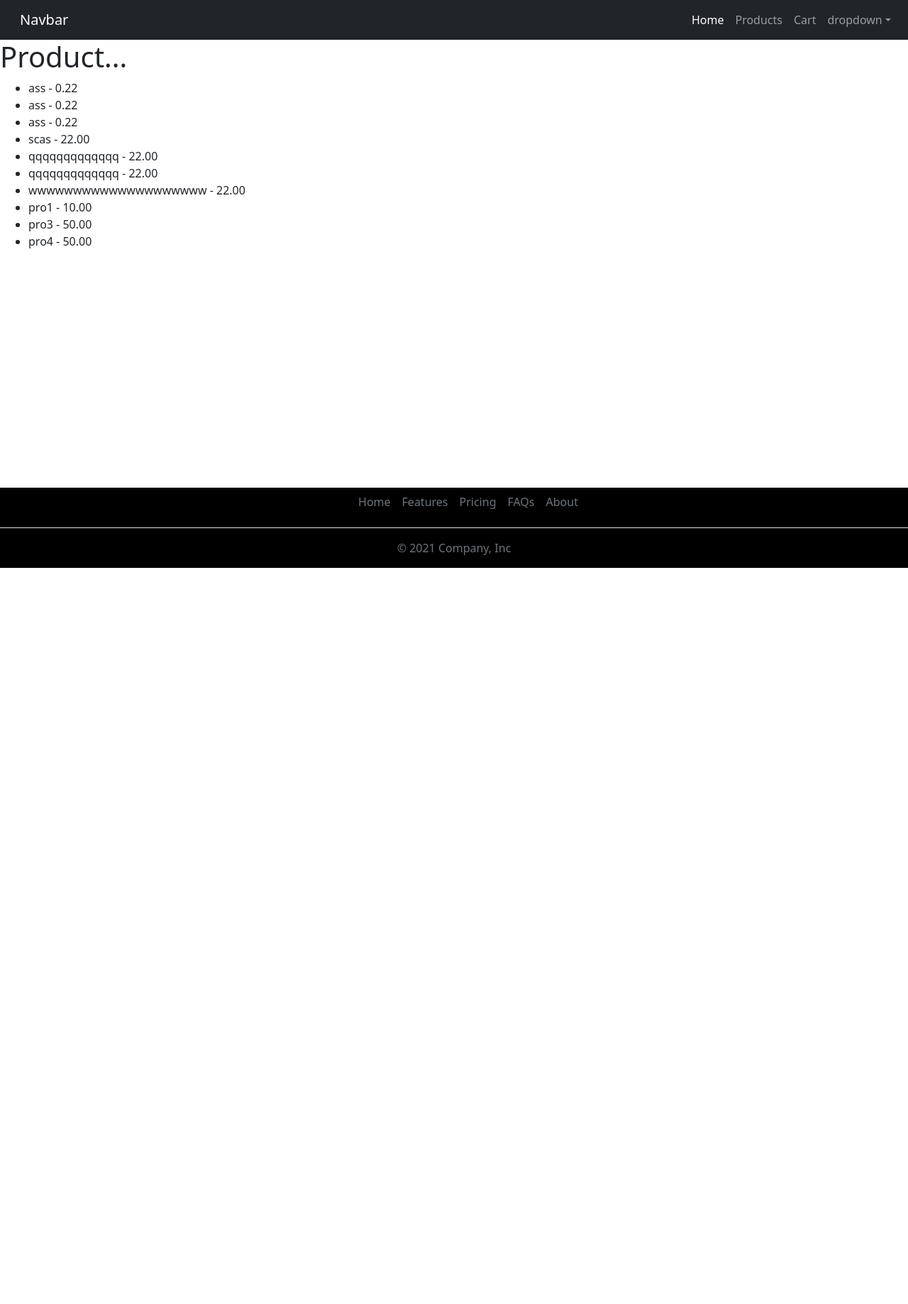
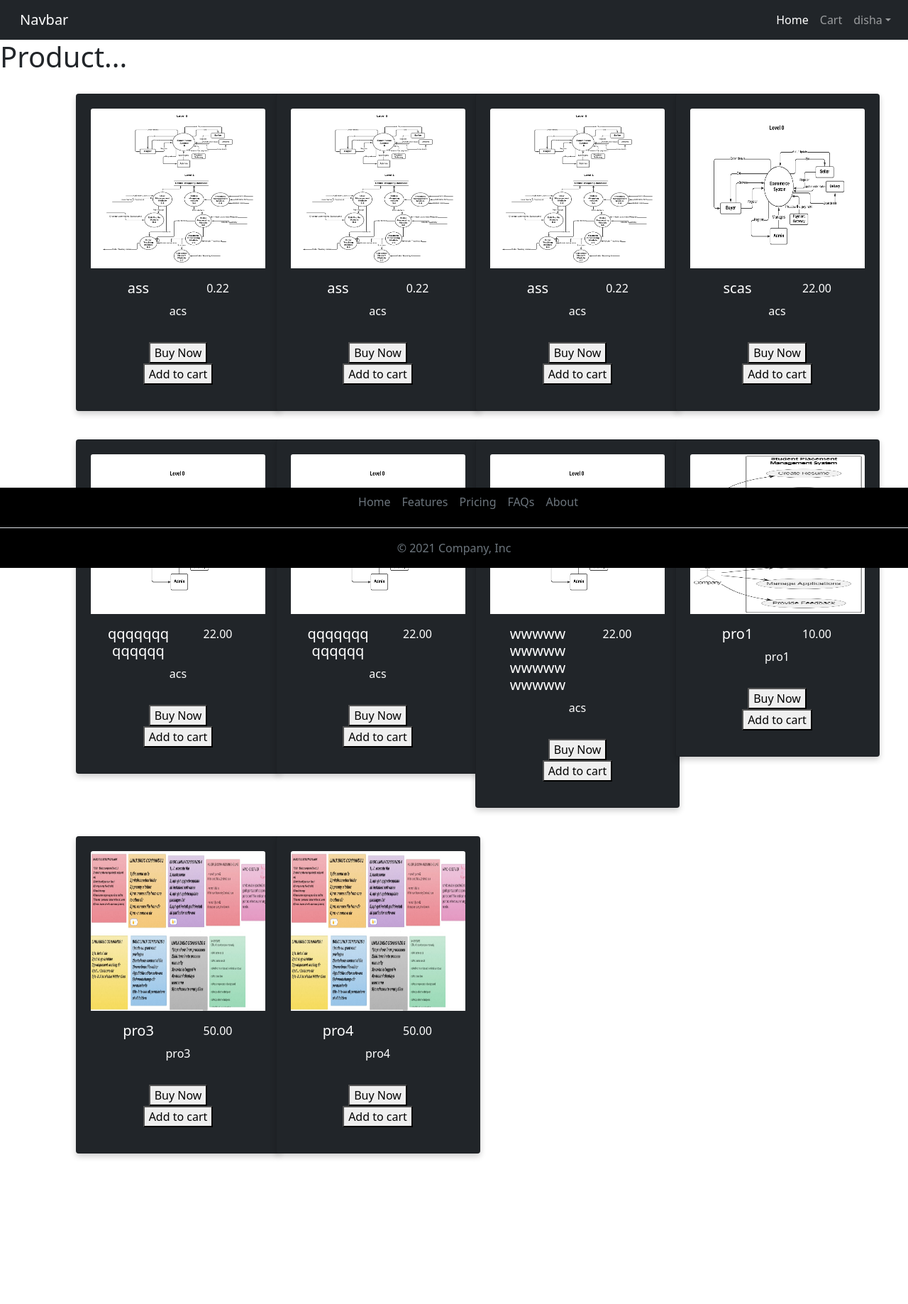
Before and after one commit to Dishatimbadiya/Ecommerce_website, a Django app: page /product in a window 1280 px wide. Shown: the whole page at 71% size. Before the commit the page ends 800 px from the top, so only its background shows below. Run offline with Django 5.2, Linux system fonts and the light colour scheme; a user stored in the database is signed in; data comes from the database, SQL or seed files in the repository; both versions use the stored data as it was after the commit; some libraries are stand-ins or nearby versions.

Commit message:
cart products added

```diff
--- a/Ecommerce/Templates/Accounts/profile.html
+++ b/Ecommerce/Templates/Accounts/profile.html
@@ -1,7 +1,7 @@
 {% include 'helper/header.html' %}
 
 {% if user.is_authenticated %}
-<h1>Welcome, {{ user.username }}! Your role is {{ user.userprofile.role }}</h1>
+<h1>Welcome, {{ user.username }}! Your role is {{ request.session.user_role }}</h1>
 {% else %}
 <h1>Guest User</h1>
 {% endif %}
--- a/Ecommerce/Templates/Products/product.html
+++ b/Ecommerce/Templates/Products/product.html
@@ -1,8 +1,79 @@
 {% include 'helper/header.html' %}
+<style>
+    img {
+        height: 225px;
+        width: 70px;
+    }
+
+    .column {
+        float: left;
+        width: 25%;
+        padding: 0 10px;
+    }
+
+    .row {
+        margin: 0 -5px;
+    }
+
+    .row:after {
+        content: "";
+        display: table;
+        clear: both;
+    }
+
+    @media screen and (max-width: 600px) {
+        .column {
+            width: 100%;
+            display: block;
+            margin-bottom: 20px;
+        }
+    }
+
+    .card {
+        box-shadow: 0 4px 8px 0 rgba(0, 0, 0, 0.2);
+        padding: 20px;
+        text-align: center;
+        margin: 20PX;
+    }
+
+    .card-link {
+        color: tan;
+    }
+</style>
 <h1> Product...</h1>
-<ul>
-    {% for product in products %}
-    <li>{{ product.name }} - {{ product.price }}</li>
-    {% endfor %}
-</ul>
+
+<div class="container">
+    <div class="row">
+        {% for product in products %}
+        <div class="column">
+            <div class="card bg-dark text-white" style="width: 18rem;">
+                <img class="card-img-top" src="{{ product.image }}" alt="Card image cap">
+                <div class="card-body">
+                    <div class="row">
+                        <div class="col-6">
+                            <h5 class="card-title">{{ product.name }}</h5>
+                        </div>
+                        <div class="col-6 text-right">
+                            <p class="card-text">{{ product.price }}</p>
+                        </div>
+                    </div>
+                    <p class="card-text">{{ product.description }}</p>
+                </div>
+                <div class="card-body">
+                    <form id="buyNowForm" action="{% url 'buy_now' %}" method="post">
+                        {% csrf_token %}
+                        <input type="hidden" name="product_id" value="{{ product.id }}">
+                        <button>Buy Now</button>
+                    </form>
+                    <form id="buyNowForm" action="{% url  'add_to_cart' %}" method="post">
+                        {% csrf_token %}
+                        <input type="hidden" name="product_id" value="{{ product.id }}">
+                        <button>Add to cart</button>
+                    </form>
+                </div>
+            </div>
+        </div>
+        {% endfor %}
+    </div>
+</div>
 {% include 'helper/footer.html' %}
--- a/Ecommerce/Templates/helper/header.html
+++ b/Ecommerce/Templates/helper/header.html
@@ -30,35 +30,38 @@
                     <li class="nav-item">
                         <a class="nav-link active" aria-current="page" href="{% url 'index' %}">Home</a>
                     </li>
+                    {% if user.is_authenticated %}
+                    {% if request.session.user_role == 'buyer' %}
                     <li class="nav-item">
-                        <a class="nav-link" href="{%url 'product' %}">Products</a>
-                    </li>
-                    <li class="nav-item">
-                        <a class="nav-link" href="{%url 'cart' %}">Cart</a>
-                    </li>
-
-                    {% if user.userprofile.role == 'seller' %}
-                    <li class="nav-item">
-                        <a href="{% url 'register_product' %}">Register New Product</a>
+                        <a class="nav-link" href="{% url 'product' %}">Products</a>
                     </li>
                     {% endif %}
-
+                    {% if request.session.user_role == 'buyer' %}
+                    <li class="nav-item">
+                        <a class="nav-link" href="{% url 'register_product' %}">Register New Product</a>
+                    </li>
+                    {% endif %}
+                    <li class="nav-item">
+                        <a class="nav-link" href="{% url 'cart' %}">Cart</a>
+                    </li>
                     <li class="nav-item dropdown">
                         <a class="nav-link dropdown-toggle" href="#" id="navbarDropdown" role="button"
                             data-bs-toggle="dropdown" aria-expanded="false">
-                            dropdown
+                            {{ user.username }}
                         </a>
                         <ul class="dropdown-menu" aria-labelledby="navbarDropdown">
-                            <li><a class="dropdown-item" href="{%url 'profile' %}">Profile</a></li>
-                            <li><a class="dropdown-item" href="{%url 'login'%}">Login</a></li>
-                            <li><a class="dropdown-item" href="{%url 'register' %}">Register</a></li>
+                            <li><a class="dropdown-item" href="{% url 'profile' %}">Profile</a></li>
                             <li><a class="dropdown-item" href="{% url 'logout' %}">Logout</a></li>
-                            <li>
-                                <hr class="dropdown-divider">
-                            </li>
-                            <li><a class="dropdown-item" href="#">Something else here</a></li>
                         </ul>
                     </li>
+                    {% else %}
+                    <li class="nav-item">
+                        <a class="nav-link" href="{% url 'register' %}">Register</a>
+                    </li>
+                    <li class="nav-item">
+                        <a class="nav-link" href="{% url 'login' %}">Login</a>
+                    </li>
+                    {% endif %}
                 </ul>
             </div>
         </div>
--- /dev/null
+++ b/Ecommerce/Templates/helper/thankyou.html
@@ -0,0 +1,4 @@
+{% include './header.html' %}
+{% csrf_token %}
+thank you..
+{% include './footer.html' %}
--- a/Ecommerce/forms.py
+++ b/Ecommerce/forms.py
@@ -6,7 +6,7 @@ from .Templates import *
 class ProductForm(forms.ModelForm):
     class Meta:
         model = Product
-        fields = ['name', 'description', 'price', 'seller', 'image', 'discount', 'quantity', 'category', 'brand', 'rating']
+        fields = ['name', 'description', 'price', 'image', 'discount', 'quantity', 'category', 'brand']
 
 
 class LoginForm(forms.Form):
--- a/Ecommerce/models.py
+++ b/Ecommerce/models.py
@@ -47,7 +47,6 @@ class Cart(models.Model):
     items = models.ManyToManyField(Product, through='CartItem')
     total_price = models.DecimalField(max_digits=10, decimal_places=2, default=0.0)
     is_checked_out = models.BooleanField(default=False)
-
     def update_total_price(self):
         self.total_price = sum(item.cart_item_price for item in self.items.all())
         self.save()
--- a/Ecommerce/urls.py
+++ b/Ecommerce/urls.py
@@ -13,4 +13,9 @@ urlpatterns = [
     path('login/', user_login, name='login'),
     path('register', register, name='register'),
     path('logout/', user_logout, name='logout'),
+    path('buynow/', views.buy_now, name='buy_now'),
+    path('add_to_cart/', views.add_to_cart, name='add_to_cart'),
+    path('cart/', views.cart, name='cart'),
+    path('buy_now_from_cart/', views.buy_now_from_cart, name='buy_now_from_cart'),
+    path('thankyou/', views.thankyou, name='thankyou'),
 ]
--- a/Ecommerce/views.py
+++ b/Ecommerce/views.py
@@ -1,10 +1,12 @@
 from imaplib import _Authenticator
 from django.contrib.auth import authenticate, login as auth_login
 from django.contrib.auth.decorators import login_required
+from django.http import HttpResponseNotAllowed
 from django.utils import timezone
-from django.shortcuts import redirect, render
+from django.shortcuts import get_object_or_404, redirect, render
 from django.contrib.auth import logout
 from django.contrib.auth.forms import UserCreationForm
+from h11 import PRODUCT_ID
 from .models import *
 from .forms import *
 
@@ -31,10 +33,38 @@ def product(request):
     products = Product.objects.all()
     return render(request, 'Products/product.html', {'products': products})
 
+@login_required
 def cart(request):
-    carts=Cart.objects.all()
-    context={'Carts':carts}
-    return render(request,'Cart/cart.html')
+    try:
+        user_cart = Cart.objects.get(user=request.user)
+    except Cart.DoesNotExist:
+        user_cart = Cart.objects.create(user=request.user)
+    return render(request, 'Cart/cart.html', {'cart': user_cart})
+
+
+@login_required
+def add_to_cart(request):
+    if request.method == 'POST':
+        product_id = request.POST.get('product_id')
+        product = get_object_or_404(Product, id=product_id)
+        user_cart, created = Cart.objects.get_or_create(user=request.user)
+        cart_item, created = CartItem.objects.get_or_create(cart=user_cart, product=product)
+        cart_item.quantity += 1
+        cart_item.save()
+    return redirect('cart')
+
+def buy_now(request):
+    if request.method == 'POST':
+        product_id = request.POST.get('product_id')
+        product = get_object_or_404(Product, id=product_id)
+        return render(request, 'Products/buynow.html', {'products': [product]})
+    else:
+        return HttpResponseNotAllowed(['POST'])
+
+def buy_now_from_cart(request):
+    user_cart = Cart.objects.get(user=request.user)
+    cart_items = user_cart.items.all()
+    return render(request, 'Products/buynow.html', {'products': cart_items})
 
 def profile(request):
     # username="disha"
@@ -43,11 +73,15 @@ def profile(request):
     # }
     return render(request,'Accounts/profile.html')
 
+def thankyou(request):
+    return render(request,'helper/thankyou.html')
+
 def register_product(request):
     if request.method == 'POST':
         form = ProductForm(request.POST, request.FILES)
         if form.is_valid():
             product = form.save(commit=False)
+            product.seller = request.user
             product.created_at = timezone.now()
             product.save()
             return redirect('product')
@@ -55,18 +89,22 @@ def register_product(request):
         form = ProductForm()
     return render(request, 'Products/register_product.html', {'form': form})
 
-
 def user_login(request):
     if request.method == 'POST':
         form = LoginForm(request.POST)
         if form.is_valid():
             username = form.cleaned_data['username']
             password = form.cleaned_data['password']
-            role = form.cleaned_data['role']
 
             user = authenticate(request, username=username, password=password)
             if user is not None:
                 auth_login(request, user)
+                try:
+                    user_profile = UserProfile.objects.get(user=user)
+                    request.session['user_role'] = user_profile.role
+                except UserProfile.DoesNotExist:
+                    request.session['user_role'] = 'buyer'
+
                 return redirect('index')
     else:
         form = LoginForm()
@@ -83,9 +121,9 @@ def register(request):
             profile = profile_form.save(commit=False)
             profile.user = user
             profile.save()
-            username = user.username
             user_role = profile.role
-            return render(request, 'index.html', {'username': username, 'user_role': user_role})
+            request.session['user_role'] = user_role
+            return render(request, 'index.html', {'username': user.username, 'user_role': user_role})
     else:
         user_form = UserCreationForm()
         profile_form = RegistrationForm()
--- a/mypro/urls.py
+++ b/mypro/urls.py
@@ -14,10 +14,16 @@ Including another URLconf
     1. Import the include() function: from django.urls import include, path
     2. Add a URL to urlpatterns:  path('blog/', include('blog.urls'))
 """
+import statistics
+from django.conf import settings
 from django.contrib import admin
 from django.urls import path,include
+from django.conf.urls.static import static
+
 
 urlpatterns = [
     path('admin/', admin.site.urls),
     path('',include('Ecommerce.urls'))
 ]
+
+urlpatterns += static(settings.MEDIA_URL, document_root=settings.MEDIA_ROOT)
```
Also changed, not shown: Ecommerce/Templates/Cart/cart.html (+69 -0 lines), Ecommerce/Templates/Products/buynow.html (added, +40 -0 lines), Ecommerce/Templates/helper/footer.html (+9 -0 lines), mypro/settings.py (+5 -2 lines), db.sqlite3, product_images/Untitled_Diagram.drawio.png (added), product_images/WhatsApp_Image_2024-01-29_at_8.43.24_AM.jpeg (added), product_images/WhatsApp_Image_2024-01-29_at_8.43.24_AM_ss3QW8H.jpeg (added).
